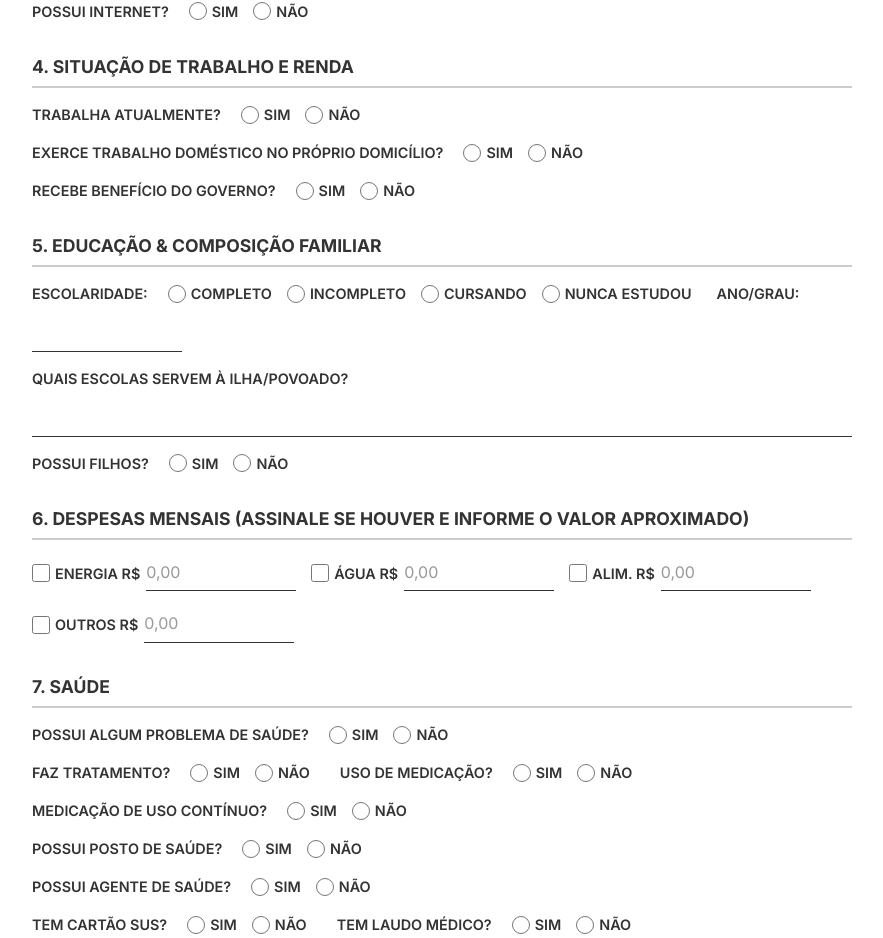
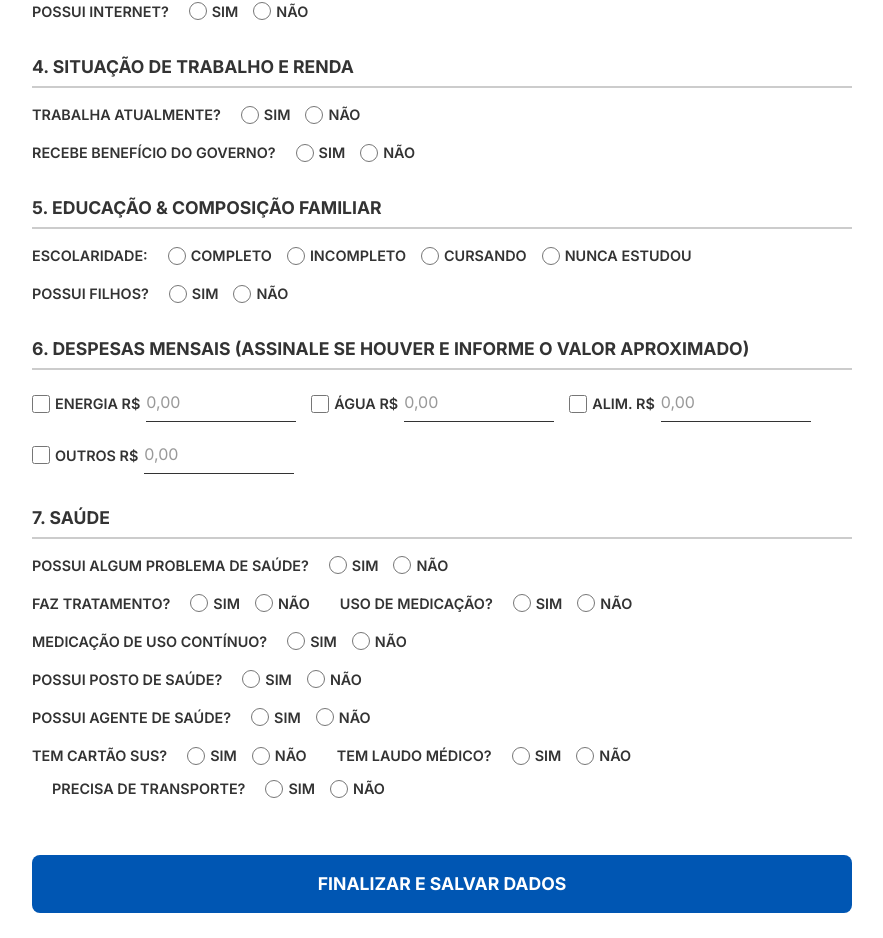
Before and after one commit to luanbcosta/coletadados, a Next.js app: page / in a window 1280 px wide. Shown: the part 1637-2575 px from the top of the page, without its empty margins (198-1081 px from the left). Built offline with nearby package versions, Linux system fonts and the light colour scheme.

Commit message:
feat: atualizar beneficios do governo e remover campos desnecessarios de trabalho e educacao

```diff
--- a/src/app/api/assistidos/route.ts
+++ b/src/app/api/assistidos/route.ts
@@ -42,8 +42,10 @@ export async function POST(request: Request) {
 
     // Tratamento de Benefícios
     const bens = [];
+    if (data.benBPC) bens.push("BPC");
+    if (data.benTarifaZero) bens.push("Tarifa Zero");
     if (data.benBolsaFamilia) bens.push("Bolsa Família");
-    if (data.benBPC) bens.push("BPC");
+    if (data.benPeDeMeia) bens.push("Pé de Meia");
     if (data.benOutros) bens.push("Outros");
     if (bens.length > 0) data.quaisBeneficios = bens.join(", ") + (data.quaisBeneficios ? " - " + data.quaisBeneficios : "");
 
--- a/src/app/page.tsx
+++ b/src/app/page.tsx
@@ -514,14 +514,6 @@ export default function Home() {
           )}
 
           <div className="form-group">
-            <label>EXERCE TRABALHO DOMÉSTICO NO PRÓPRIO DOMICÍLIO?</label>
-            <div className="radio-group">
-              <label className="radio-label"><input type="radio" name="exerceTrabalhoDomesticoDomicilio" value="true" onChange={() => handleRadioChange("exerceTrabalhoDomesticoDomicilio", true)} checked={formData.exerceTrabalhoDomesticoDomicilio === true} /> Sim</label>
-              <label className="radio-label"><input type="radio" name="exerceTrabalhoDomesticoDomicilio" value="false" onChange={() => handleRadioChange("exerceTrabalhoDomesticoDomicilio", false)} checked={formData.exerceTrabalhoDomesticoDomicilio === false} /> Não</label>
-            </div>
-          </div>
-
-          <div className="form-group">
             <label>RECEBE BENEFÍCIO DO GOVERNO?</label>
             <div className="radio-group">
               <label className="radio-label"><input type="radio" name="recebeBeneficio" value="true" onChange={() => handleRadioChange("recebeBeneficio", true)} checked={formData.recebeBeneficio === true} /> Sim</label>
@@ -533,8 +525,10 @@ export default function Home() {
             <div className="form-group full-width">
               <label>QUAIS?</label>
               <div className="radio-group" style={{flexWrap: 'wrap'}}>
+                <label className="radio-label"><input type="checkbox" name="benBPC" onChange={handleChange} checked={!!formData.benBPC} /> BPC</label>
+                <label className="radio-label"><input type="checkbox" name="benTarifaZero" onChange={handleChange} checked={!!formData.benTarifaZero} /> Tarifa Zero</label>
                 <label className="radio-label"><input type="checkbox" name="benBolsaFamilia" onChange={handleChange} checked={!!formData.benBolsaFamilia} /> Bolsa Família</label>
-                <label className="radio-label"><input type="checkbox" name="benBPC" onChange={handleChange} checked={!!formData.benBPC} /> BPC</label>
+                <label className="radio-label"><input type="checkbox" name="benPeDeMeia" onChange={handleChange} checked={!!formData.benPeDeMeia} /> Pé de Meia</label>
                 <label className="radio-label"><input type="checkbox" name="benOutros" onChange={handleChange} checked={!!formData.benOutros} /> Outros</label>
                 {formData.benOutros && (
                   <input type="text" name="quaisBeneficios" value={formData.quaisBeneficios || ''} onChange={handleChange} style={{marginLeft: '15px'}} placeholder="Especifique" />
@@ -554,13 +548,6 @@ export default function Home() {
               <label className="radio-label"><input type="radio" name="escolaridadeStatus" value="Cursando" onChange={(e) => handleRadioChange("escolaridadeStatus", e.target.value)} checked={formData.escolaridadeStatus === "Cursando"} /> Cursando</label>
               <label className="radio-label"><input type="radio" name="escolaridadeStatus" value="Nunca Estudou" onChange={(e) => handleRadioChange("escolaridadeStatus", e.target.value)} checked={formData.escolaridadeStatus === "Nunca Estudou"} /> Nunca Estudou</label>
             </div>
-            <label style={{marginLeft: '15px'}}>ANO/GRAU:</label>
-            <input type="text" name="escolaridadeAno" value={formData.escolaridadeAno || ''} onChange={handleChange} style={{width: '120px', flexGrow: 0}} />
-          </div>
-
-          <div className="form-group full-width" style={{display: 'block'}}>
-            <label style={{display: 'block', marginBottom: '10px'}}>QUAIS ESCOLAS SERVEM À ILHA/POVOADO?</label>
-            <input type="text" name="quaisEscolasServemIlhaPovoados" value={formData.quaisEscolasServemIlhaPovoados || ''} onChange={handleChange} style={{width: '100%'}} />
           </div>
 
           <div className="form-group">
```
